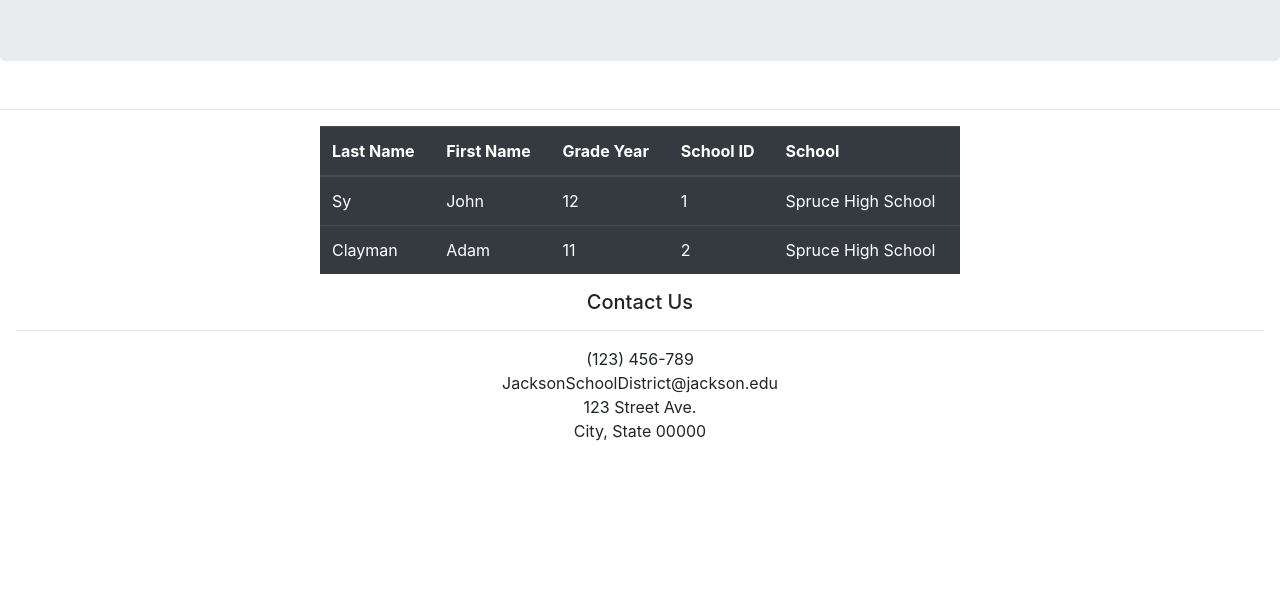
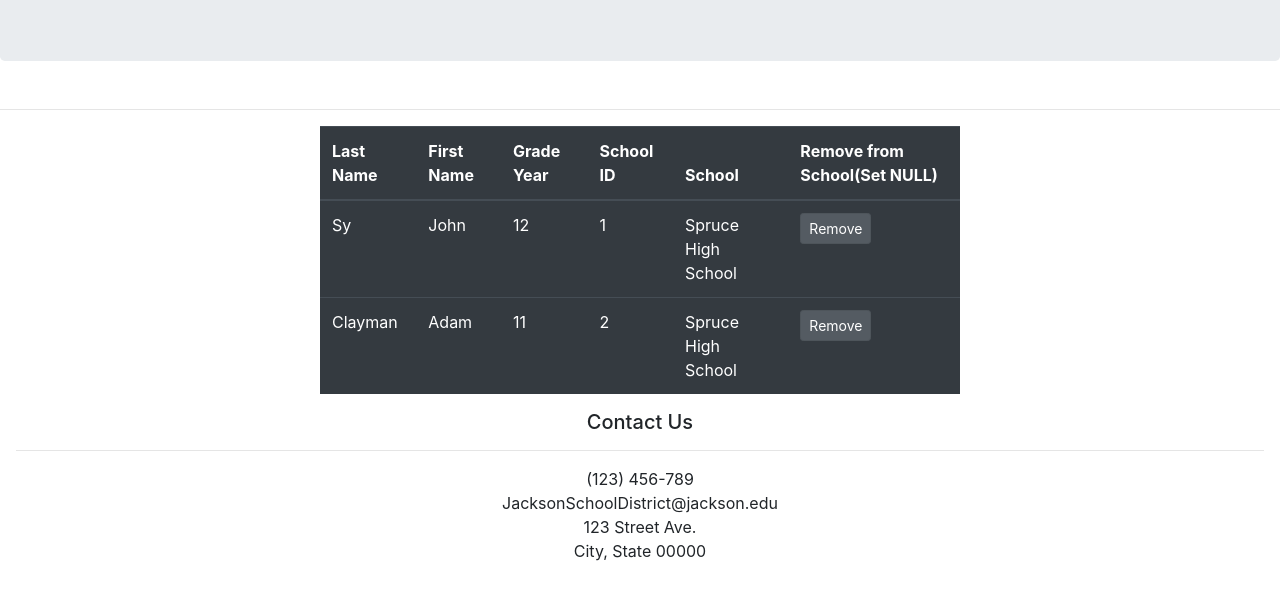
Before and after one commit to adamclayman/mocksis, a plain HTML site: page Mock_School_Information_Application/students.html in a window 1280 px wide. Shown: the part 341-936 px from the top of the page. Before the commit the page ends 816 px from the top, so only its background shows below. Drawn offline with nearby package versions, Linux system fonts and the light colour scheme.

Commit message:
Added Remove (Set Null) Function for Student's School to meet requirements with lowest impact.

```diff
--- a/Mock_School_Information_Application/students.html
+++ b/Mock_School_Information_Application/students.html
@@ -92,6 +92,7 @@
           <th scope="col">Grade Year</th>
           <th scope="col">School ID</th>
           <th scope="col">School</th>
+          <th scope="col">Remove from School(Set NULL)</th>
         </tr>
       </thead>
       <tbody>
@@ -101,6 +102,7 @@
           <td>12</td>
           <td>1</td>
           <td>Spruce High School</td>
+          <td><a href="" class="btn btn-secondary btn-sm active" role="button" aria-pressed="true">Remove</a></td>
         </tr>
         <tr>
             <td>Clayman</td>
@@ -108,6 +110,7 @@
             <td>11</td>
             <td>2</td>
             <td>Spruce High School</td>
+            <td><a href="" class="btn btn-secondary btn-sm active" role="button" aria-pressed="true">Remove</a></td>
           </tr>
     </tbody>
     </table>
```
